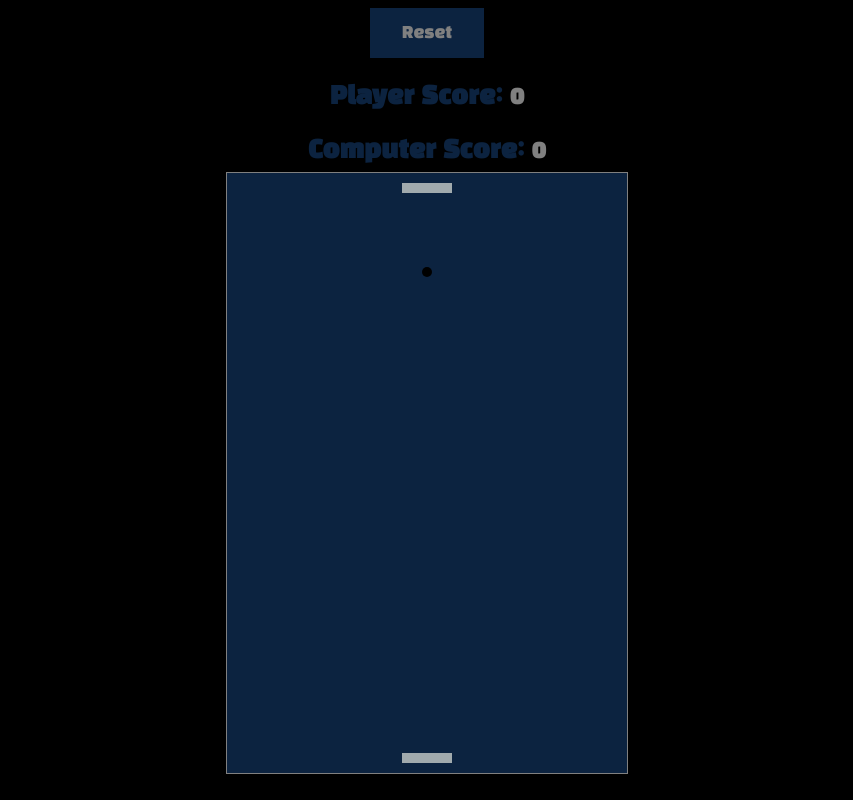
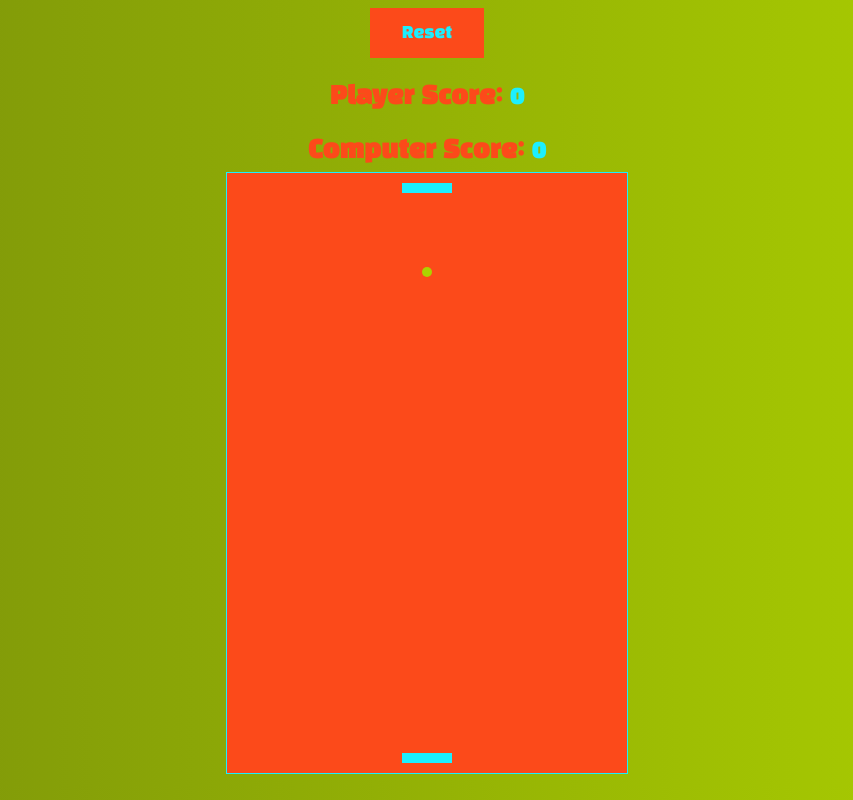
Before and after one commit to IronyOfRyan/pongGame, a plain HTML site: page index.html in a window 1280 px wide. Shown: the whole page, without its empty margins (213-1066 px from the left). Drawn offline with Linux system fonts and the light colour scheme.

Commit message:
css changes

```diff
--- a/script.js
+++ b/script.js
@@ -70,7 +70,7 @@ let update = function() {
 
 // Renders the 2d context to the screen
 let render = function() {
-  context.fillStyle = "#0C2340";
+  context.fillStyle = "#fc4a1a";
   context.fillRect(0, 0, width, height);
   player.render();
   computer.render();
@@ -89,7 +89,7 @@ function Paddle(x, y, width, height) {
 
 // Creates prototype method on paddle that will render the paddle to the screen
 Paddle.prototype.render = function() {
-  context.fillStyle = "#A1AAAD";
+  context.fillStyle = "#1cefff";
   context.fillRect(this.x, this.y, this.width, this.height);
 };
 Paddle.prototype.move = function(x, y){
@@ -124,9 +124,9 @@ Player.prototype.render = function() {
 Player.prototype.update = function() {
   for(let key in keyDown){
     let value = Number(key);
-    if(value == 37) { //left arrow
+    if(value == 37 || value == 65) { //left arrow
       this.paddle.move(-4, 0);
-    }else if(value == 39) { // right arrow
+    }else if(value == 39 || value == 68) { // right arrow
       this.paddle.move(4,0);
     }else {
       this.paddle.move(0,0);
@@ -170,7 +170,7 @@ function Ball(x, y){
 Ball.prototype.render = function(){
   context.beginPath();
   context.arc(this.x, this.y, this.radius, 2 * Math.PI, false);
-  context.fillStyle = "#000000";
+  context.fillStyle = "#ADD100";
   context.fill();
 };
 // Updates ball pos based on walls and the paddles
--- a/styles.css
+++ b/styles.css
@@ -1,7 +1,7 @@
 button {
-  background-color: #0C2340;
+  background-color: #fc4a1a;
   border: none;
-  color: grey;
+  color: #1cefff;
   padding: 15px 32px;
   text-align: center;
   text-decoration: none;
@@ -10,18 +10,20 @@ button {
   font-family: 'Black Han Sans', sans-serif;
 }
 span {
-  color: grey;
+  color: #1cefff;
 }
 
 canvas {
-  border: 1px solid grey;
+  border: 1px solid #1cefff;
 }
 body {
-    font-family: 'Black Han Sans', sans-serif;
-    background-color: black;
-    text-align: center;
+  font-family: 'Black Han Sans', sans-serif;
+  background: #ADD100;
+  background: -webkit-linear-gradient(to right, #7B920A, #ADD100);
+  background: linear-gradient(to right, #7B920A, #ADD100);
+  text-align: center;
 }
 h2 {
-    color: #0C2340;
+    color: #fc4a1a;
     margin: 1em 0 0.25em;
 }
```
